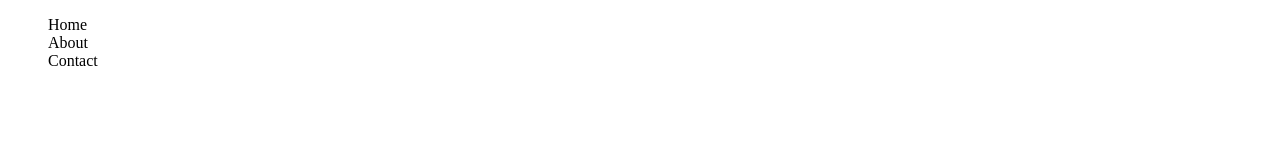
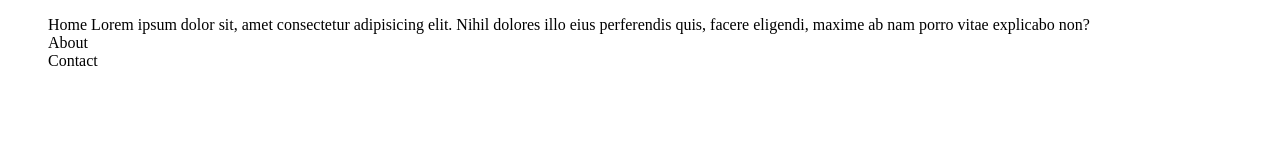
Before and after one commit to Bharat8989/Basics_of_CSS, a plain HTML site: page day25/index.html in a window 1280 px wide. Drawn offline with Linux system fonts and the light colour scheme.

Commit message:
adding files

```diff
--- a/day25/index.html
+++ b/day25/index.html
@@ -18,7 +18,7 @@
     <div>
         <nav>
             <ol>
-                <li>Home</li>
+                <li>Home Lorem ipsum dolor sit, amet consectetur adipisicing elit. Nihil dolores illo eius perferendis quis, facere eligendi, maxime ab nam porro vitae explicabo non?</li>
                 <li>About</li>
                 <li>Contact</li>
             </ol>
```
